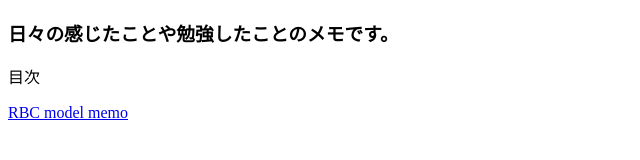
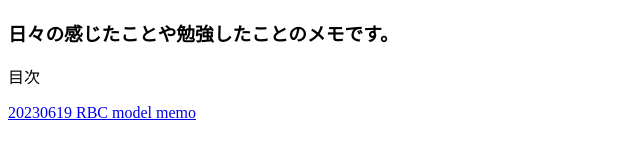
Before and after one commit to minamimachi-diary/diary, a plain HTML site: page index.html in a window 1280 px wide. Shown: the whole page, without its empty margins (0-640 px from the left). Drawn offline with Linux system fonts and the light colour scheme.

Commit message:
Update index.html

```diff
--- a/index.html
+++ b/index.html
@@ -8,6 +8,6 @@
   <h3>日々の感じたことや勉強したことのメモです。</h3>
   <p>目次</p>
   <!-- 以下にリンクの例を示します -->
-  <a href="RBC_memo.html">RBC model memo</a>
+  <a href="20230619 RBC Memo3.html">20230619 RBC model memo</a>
 </body>
 </html>
```
